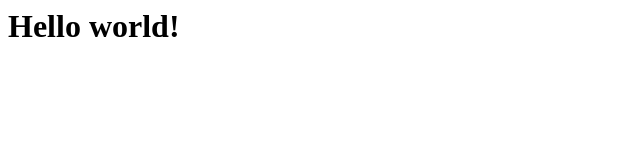
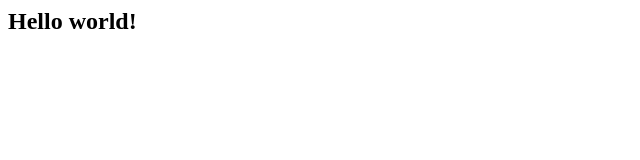
Before and after one commit to 58021040/hello-world, a plain HTML site: page index.html in a window 1280 px wide. Shown: the whole page, without its empty margins (0-640 px from the left). Drawn offline with Linux system fonts and the light colour scheme.

Commit message:
edit h1 to h2

```diff
--- a/index.html
+++ b/index.html
@@ -1 +1 @@
-<h1>Hello world!</h1>
+<h2>Hello world!</h2>
```
